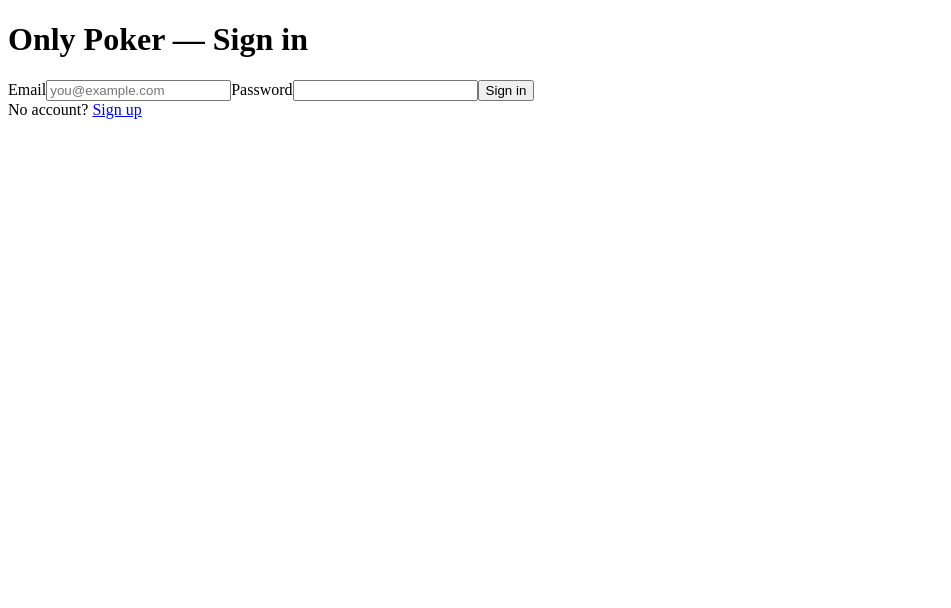
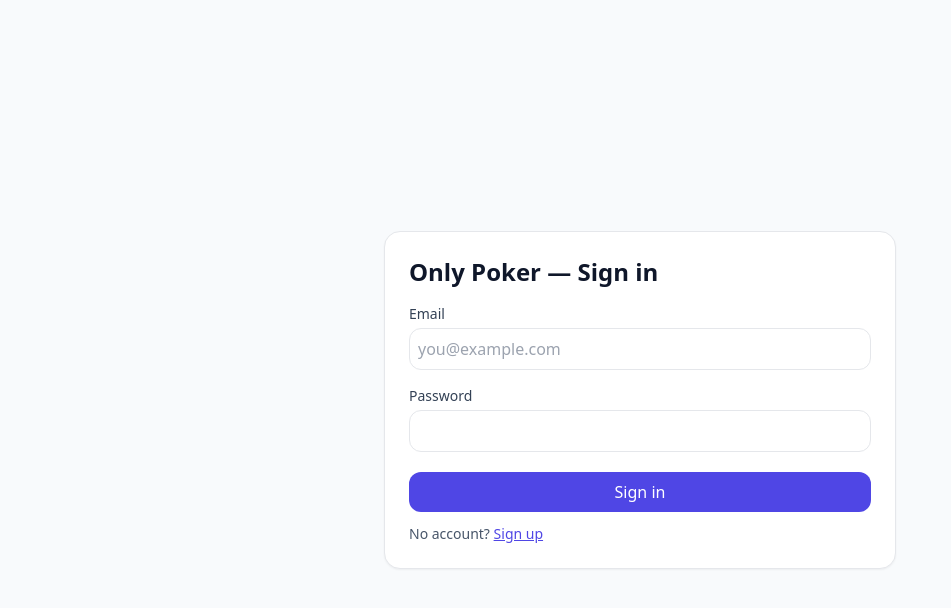
Before and after one commit to yeruvabala/notion-poker-web, a Next.js app: page /login in a window 1280 px wide. Shown: the top 608 px of the page, without its empty margins (0-951 px from the left). Built offline with nearby package versions, Linux system fonts and the light colour scheme; no server answers.

Commit message:
Create tailwind.config.js

```diff
--- /dev/null
+++ b/tailwind.config.js
@@ -0,0 +1,9 @@
+/** @type {import('tailwindcss').Config} */
+module.exports = {
+  content: [
+    './app/**/*.{js,ts,jsx,tsx,mdx}',
+    './components/**/*.{js,ts,jsx,tsx,mdx}',
+  ],
+  theme: { extend: {} },
+  plugins: [],
+};
```
